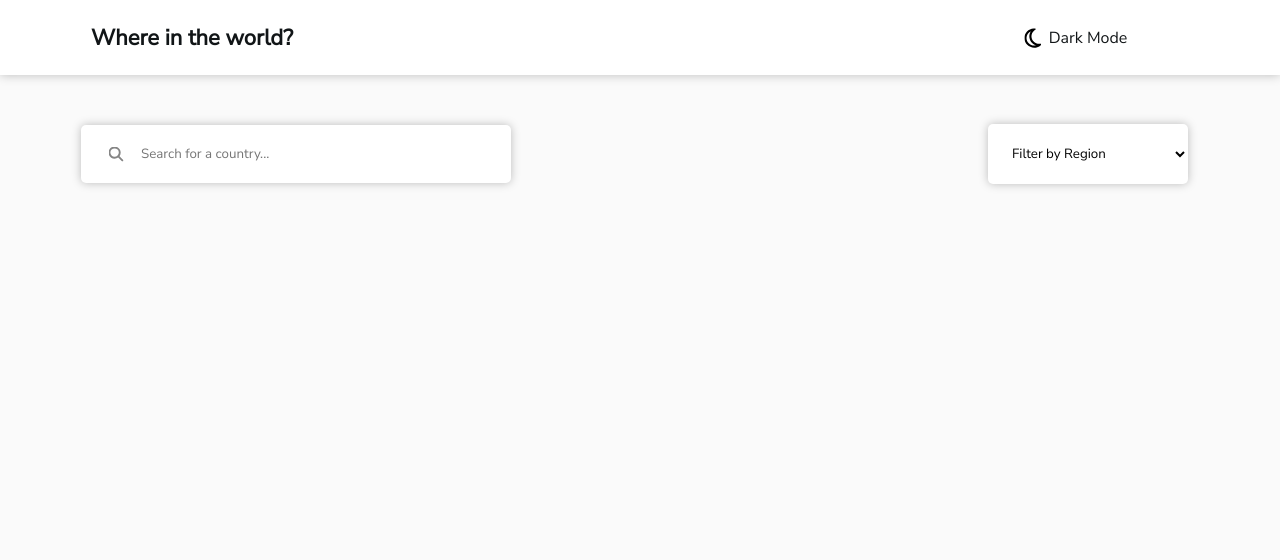
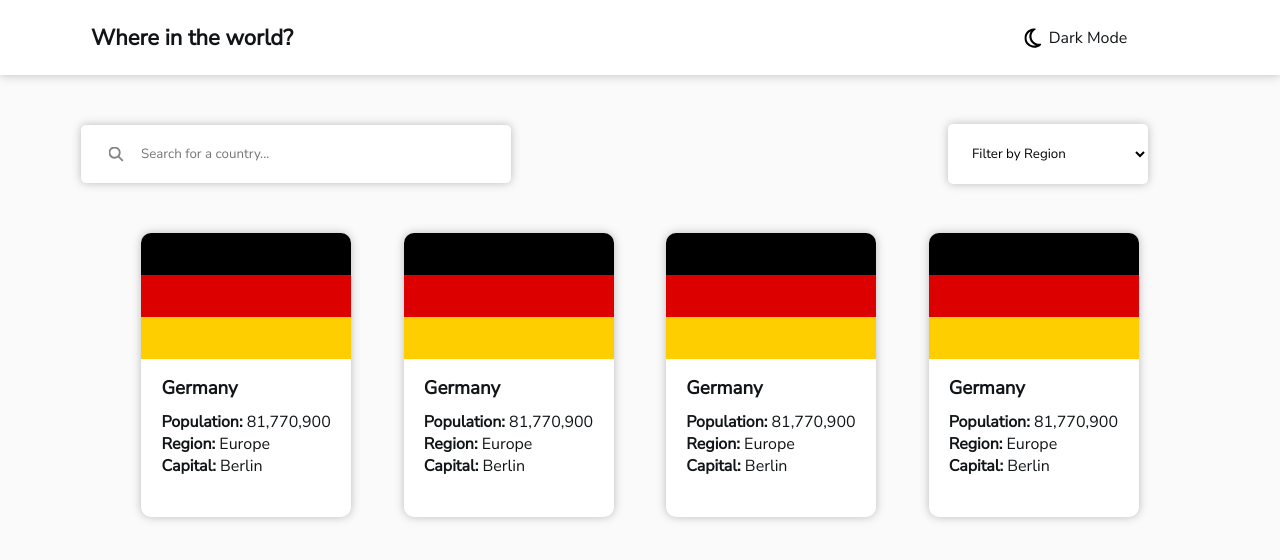
Before and after one commit to Mikael-Kolehmainen/frontend-mentor-countries-api, a React (Create React App) app in the folder client/: page / in a window 1280 px wide. Shown: the top 560 px of the page. Built offline with nearby package versions, Linux system fonts and the light colour scheme.

Commit message:
Working on front-end for cards

```diff
--- a/client/src/App.js
+++ b/client/src/App.js
@@ -1,12 +1,15 @@
 import './styles/css/main.css';
 import Header from './components/Header';
-import Home from './components/Home';
+import Search from './components/Search';
+import Cards from './components/Cards';
+import Card from './components/Card';
 
 export default function App() {
   return (
     <div className="App">
       <Header />
-      <Home />
+      <Search />
+      <Cards />
     </div>
   );
 }
--- /dev/null
+++ b/client/src/components/Card.js
@@ -0,0 +1,14 @@
+import placeHolderImage from './../media/cardPlaceholder.webp';
+
+// This is placeholder data
+export default function Card() {
+  return (
+    <div className='card'>
+      <img src={placeHolderImage} alt='country flag' />
+      <h3>Germany</h3>
+      <p><b>Population:</b> 81,770,900</p>
+      <p><b>Region:</b> Europe</p>
+      <p><b>Capital:</b> Berlin</p>
+    </div>
+  );
+}
--- /dev/null
+++ b/client/src/components/Cards.js
@@ -0,0 +1,13 @@
+import Card from "./Card";
+
+// Run foreach loop for countries and display a card for each country.
+export default function Cards() {
+  return (
+    <div className='cards'>
+      <Card />
+      <Card />
+      <Card />
+      <Card />
+    </div>
+  );
+}
--- a/client/src/components/Home.js
+++ b/client/src/components/Search.js
@@ -1,6 +1,6 @@
 
 
-export default function Home() {
+export default function Search() {
   return (
     <section>
       <div className='search'>
--- a/client/src/styles/css/main.css
+++ b/client/src/styles/css/main.css
@@ -25,7 +25,7 @@
   .search .region {
     position: absolute;
     top: 50%;
-    left: 85%;
+    right: 2.5%;
     transform: translate(-50%, -50%);
     width: 200px;
     border-radius: 5px;
@@ -39,6 +39,25 @@
       box-shadow: 0px 0px 10px black; }
     .search .region option {
       padding: 10px 0 10px 0; }
+
+.cards {
+  margin: 50px 9% 0 9%;
+  display: flex;
+  flex-wrap: wrap;
+  justify-content: space-around; }
+  .cards .card {
+    width: 20%;
+    background-color: white;
+    box-shadow: 0px 0px 10px rgba(0, 0, 0, 0.25);
+    padding: 0 0 40px 0;
+    border-radius: 10px; }
+    .cards .card img {
+      width: 100%;
+      border-radius: 10px 10px 0 0; }
+    .cards .card h3 {
+      margin: 10px 0 10px 20px; }
+    .cards .card p {
+      margin: 0 0 0 20px; }
 
 header {
   position: relative;
--- /dev/null
+++ b/client/src/styles/sass/components/_cards.scss
@@ -0,0 +1,25 @@
+.cards {
+  margin: 50px 9% 0 9%;
+  display: flex;
+  flex-wrap: wrap;
+  justify-content: space-around;
+
+  .card {
+    width: 20%;
+    background-color: $white;
+    box-shadow: $shadow;
+    padding: 0 0 40px 0;
+    border-radius: 10px;
+
+    img {
+      width: 100%;
+      border-radius: 10px 10px 0 0;
+    }
+    h3 {
+      margin: 10px 0 10px 20px;
+    }
+    p {
+      margin: 0 0 0 20px;
+    }
+  }
+}
--- a/client/src/styles/sass/components/_search.scss
+++ b/client/src/styles/sass/components/_search.scss
@@ -27,14 +27,14 @@
   .region {
     position: absolute;
     top: 50%;
-    left: 85%;
+    right: 2.5%;
     transform: translate(-50%, -50%);
     width: 200px;
     border-radius: 5px;
     border: none;
     padding: 20px 20px 20px 20px;
     box-shadow: $shadow;
-    background-color: white;
+    background-color: $white;
     cursor: pointer;
 
     &:focus {
--- a/client/src/styles/sass/main.scss
+++ b/client/src/styles/sass/main.scss
@@ -6,6 +6,7 @@
 // COMPONENTS
 
 @import './components/search';
+@import './components/cards';
 
 // LAYOUT
 
```
Also changed, not shown: client/src/styles/sass/abstract/_variables.scss (+6 -6 lines), client/src/media/cardPlaceholder.webp (added).
